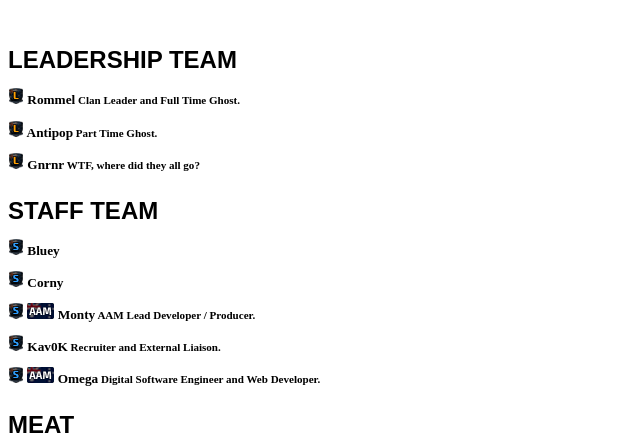
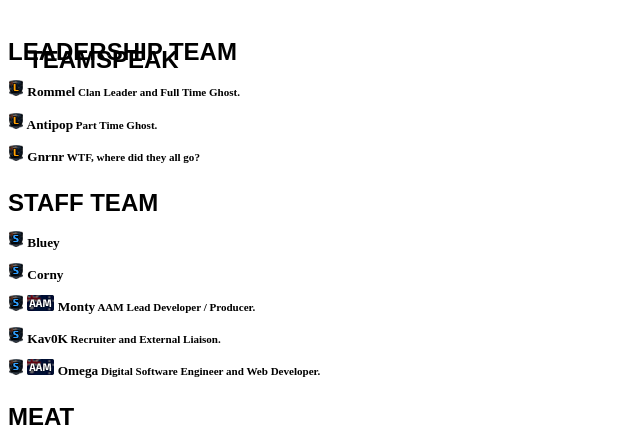
Before and after one commit to n3str1x/AAF-Website, a PHP site: page /divisions/index.html in a window 1280 px wide. Shown: the part 666-1103 px from the top of the page, without its empty margins (0-640 px from the left). Run offline with PHP 8.4, Linux system fonts and the light colour scheme.

Commit message:
Because I'm Lazy and a Hack

```diff
--- a/divisions/index.html
+++ b/divisions/index.html
@@ -24,10 +24,13 @@
 				<div class="small-12 medium-6 columns">
 					<iframe src="https://discordapp.com/widget?id=136669072484990976&theme=dark" style="width: 100%;" height="400" allowtransparency="true" frameborder="0"></iframe>
 					<br><br>
+					<div class="teamspeakMenu">
+						<h3>Teamspeak</h3>
+						<a href="http://australianarmedforces.org/ts/"></a>
+					</div>
 					<div class="teamspeakFrame">
-
-					<script type="text/javascript" src="http://view.light-speed.com/teamspeak3.php?IP=ts.australianarmedforces.org&PORT=9987&QUERY=10011&UID=1224&display=block&font=14px&background=%231e2124&server_info_background=transparent&server_info_text=%23ffffff&server_name_background=%231e2124&server_name_text=%23ffffff&info_background=transparent&channel_background=transparent&channel_text=%23ffffff&username_background=transparent&username_text=%23ffffff"></script>
-				</div>
+						<script type="text/javascript" src="http://view.light-speed.com/teamspeak3.php?IP=ts.australianarmedforces.org&PORT=9987&QUERY=10011&UID=1224&display=block&font=14px&background=%231e2124&server_info_background=transparent&server_info_text=%23ffffff&server_name_background=%231e2124&server_name_text=%23ffffff&info_background=transparent&channel_background=transparent&channel_text=%23ffffff&username_background=transparent&username_text=%23ffffff"></script>
+					</div>
 				</div>
 				<div class="small-12 medium-6 columns">
 					<h3>Leadership Team</h3>
--- a/divisions/styles/divisions.css
+++ b/divisions/styles/divisions.css
@@ -15,6 +15,10 @@
 
 .row.padding-bottom {
   padding-bottom: 50px; }
+
+.teamspeakMenu {
+  margin-bottom: -60px;
+  margin-left: 20px; }
 
 .teamspeakFrame > div {
   border-radius: 5px; }
--- a/scss/divisions/styles/divisions.scss
+++ b/scss/divisions/styles/divisions.scss
@@ -21,6 +21,10 @@
 	padding-bottom: 50px;
 }
 
+.teamspeakMenu {
+	margin-bottom: -60px;
+	margin-left: 20px;
+}
 .teamspeakFrame > div {
     border-radius: 5px;
 
```
